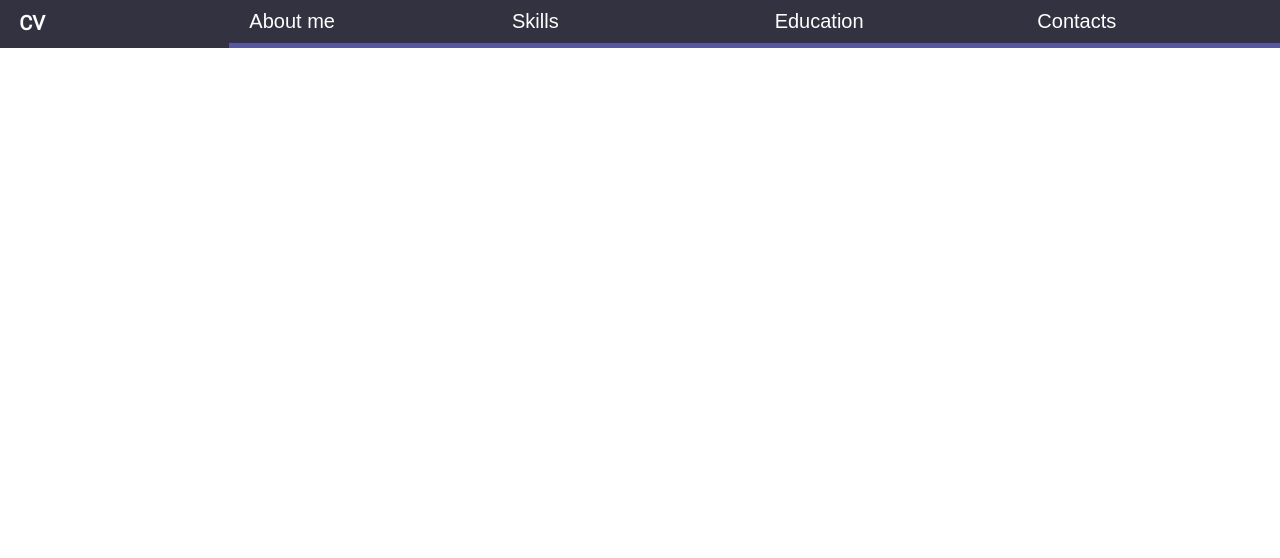
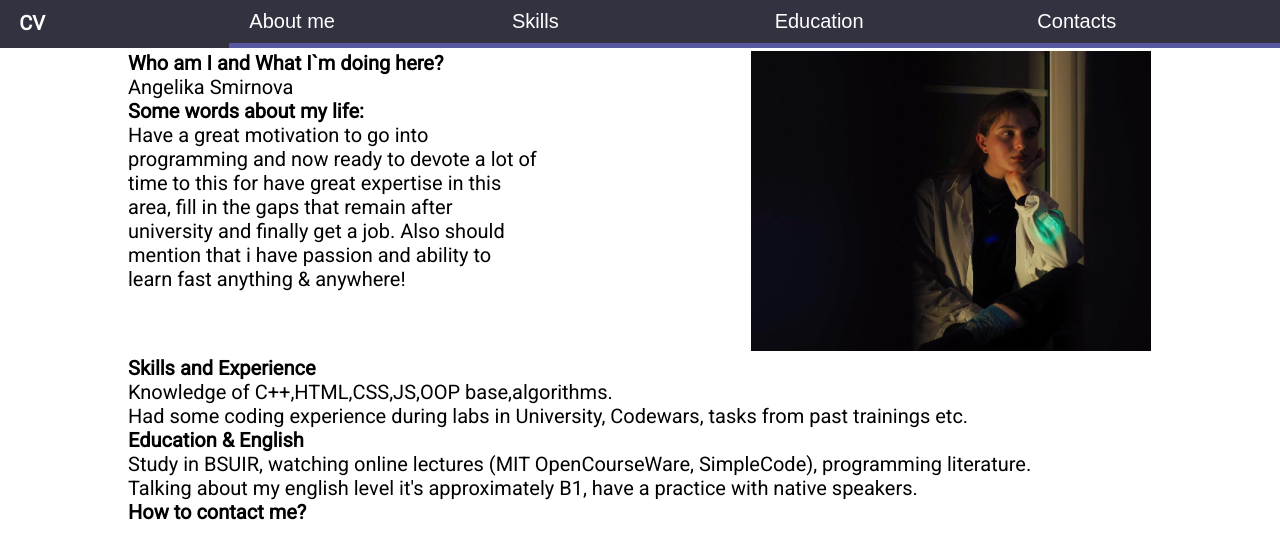
Before and after one commit to Jelika/rsschool-cv, a plain HTML site: page index.html in a window 1280 px wide. Drawn offline with Linux system fonts and the light colour scheme.

Commit message:
feat: add self-information and update styles

```diff
--- a/index.html
+++ b/index.html
@@ -35,12 +35,31 @@
         </div>
     </header>
     <main>
-        <ul>
-            <li></li>
-            <li></li>
-            <li></li>
-            <li></li>
-        </ul>
+        <div class="content">
+            <div id="about" class="item">
+                <div class="about-aside">
+                    <h2>Who am I and What I`m doing here?</h2>
+                    <p>Angelika Smirnova</p>
+                    <h2>Some words about my life:</h2>
+                    <p> Have a great motivation to go into programming and now ready to devote a lot of time to this for have great expertise in this area,
+                         fill in the gaps that remain after university and finally get a job.
+                         Also should mention that i have passion and ability to learn fast anything & anywhere!
+                    </p>
+                </div>
+                <img class="avatar" src="photo5321546806133369977.jpg">
+            </div>
+            <div id="skills" class="item">
+                <h2>Skills and Experience</h2>
+                <p>Knowledge of C++,HTML,CSS,JS,OOP base,algorithms.</p>
+                <p>Had some coding experience during labs in University, Codewars, tasks from past trainings etc.</p>
+            </div>
+            <div id="education" class="item">
+                <h2>Education & English</h2>
+                <p>Study in BSUIR, watching online lectures (MIT OpenCourseWare, SimpleCode), programming literature.</p>
+                <p> Talking about my english level it's approximately B1,  have a practice with native speakers.</p>
+            </div>
+            <div id="contacts" class="item contacts">
+                <h2>How to contact me?</h2>
     </main>
 
 </body>
--- a/styles.css
+++ b/styles.css
@@ -47,3 +47,35 @@
     display: flex;
     justify-content: space-between;
   }
+
+  main {
+    justify-content: center;
+    display: flex;
+    margin-top: 4%;
+  }
+
+  .content {
+    max-width: 1024px;
+  }
+
+  a {
+    text-decoration: none;
+    color: initial;
+  }
+
+  a i {
+    font-size: 30px;
+  }
+
+  .avatar {
+    width: 400px;
+    height: 300px;
+    margin-left: 213px;
+  }
+
+  .about-aside {
+    display: flex;
+    flex-direction: column;
+    width: 40%;
+    float: left;
+  }
```
